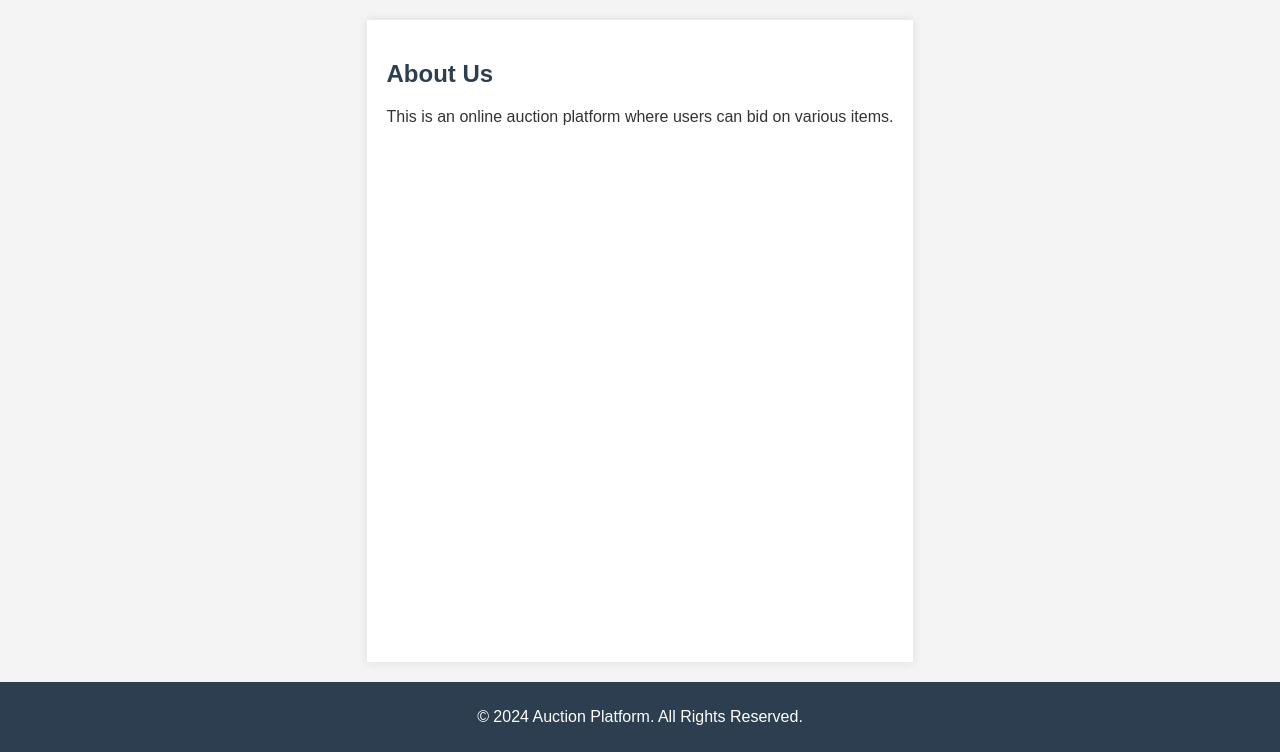
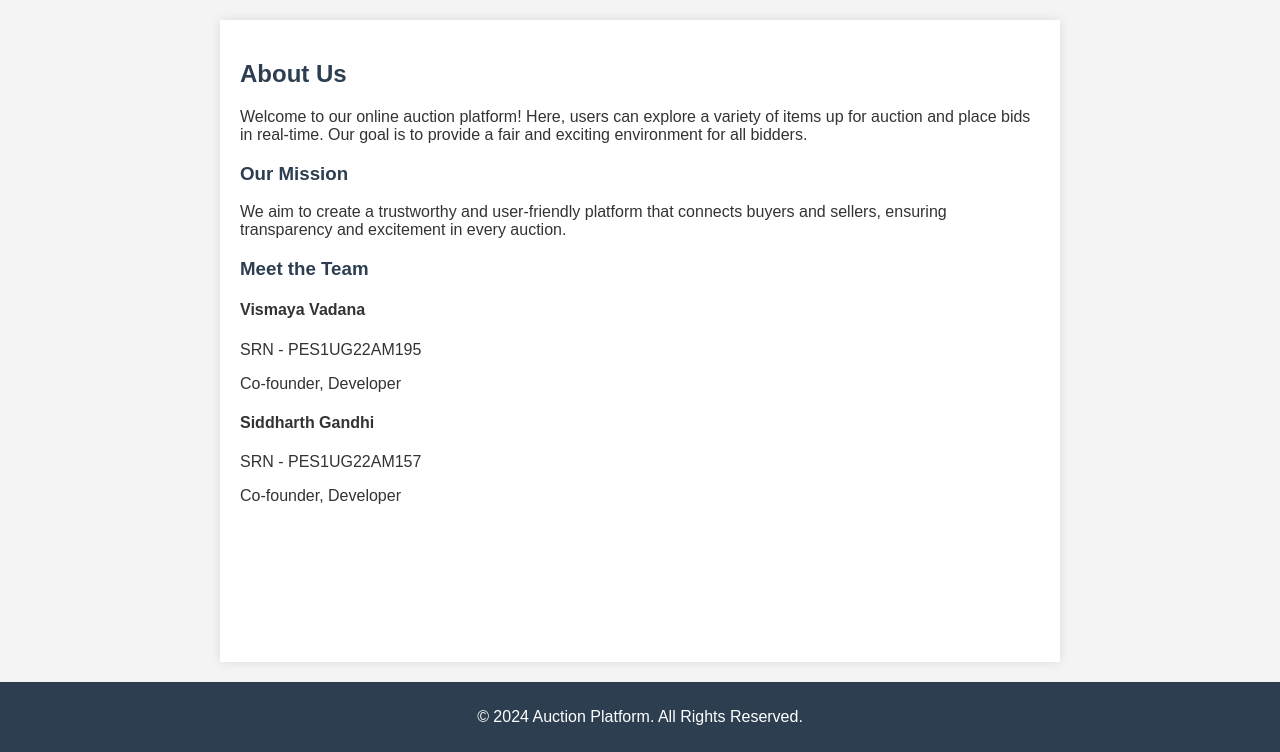
Before and after one commit to VismayaVU/online-auction-system, a Django app: page /about/ in a window 1280 px wide. Shown: the part 48-800 px from the top of the page. Run offline with Django 5.2, Linux system fonts and the light colour scheme.

Commit message:
Finishing touches to about.html

```diff
--- a/auction_platform/auction/templates/auction/about.html
+++ b/auction_platform/auction/templates/auction/about.html
@@ -1,5 +1,24 @@
 {% extends 'base.html' %}
 {% block content %}
-  <h2>About Us</h2>
-  <p>This is an online auction platform where users can bid on various items.</p>
+  <div class="about-container">
+    <h2>About Us</h2>
+    <p>Welcome to our online auction platform! Here, users can explore a variety of items up for auction and place bids in real-time. Our goal is to provide a fair and exciting environment for all bidders.</p>
+
+    <h3>Our Mission</h3>
+    <p>We aim to create a trustworthy and user-friendly platform that connects buyers and sellers, ensuring transparency and excitement in every auction.</p>
+
+    <h3>Meet the Team</h3>
+    <div class="team-section">
+      <div class="team-member">
+        <h4>Vismaya Vadana</h4>
+        <p>SRN - PES1UG22AM195</p>
+        <p>Co-founder, Developer</p>
+      </div>
+      <div class="team-member">
+        <h4>Siddharth Gandhi</h4>
+        <p>SRN - PES1UG22AM157</p>
+        <p>Co-founder, Developer</p>
+      </div>
+    </div>
+  </div>
 {% endblock %}
```
